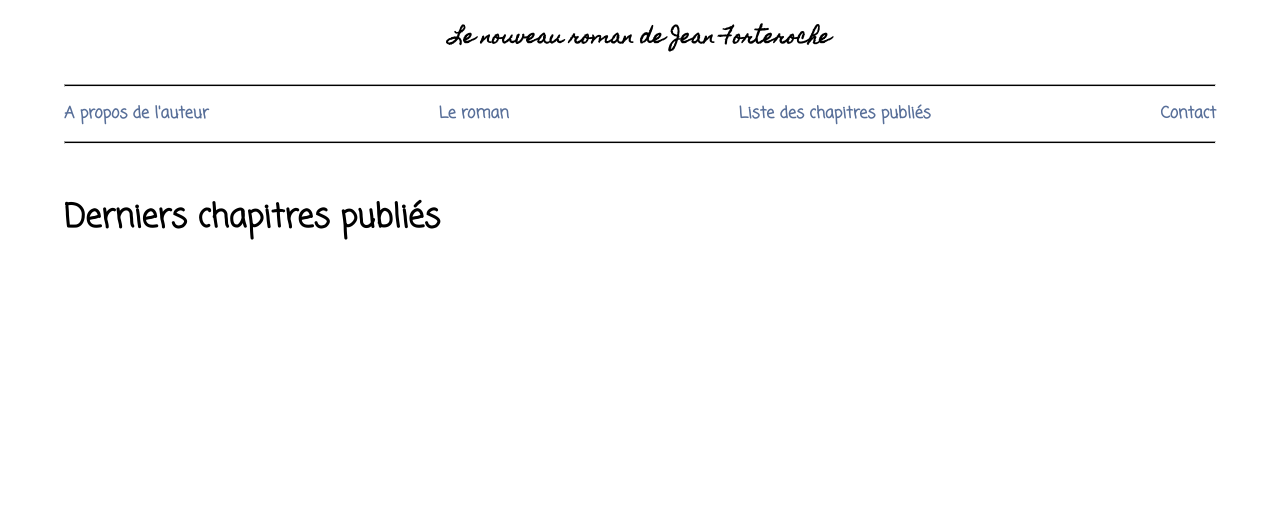
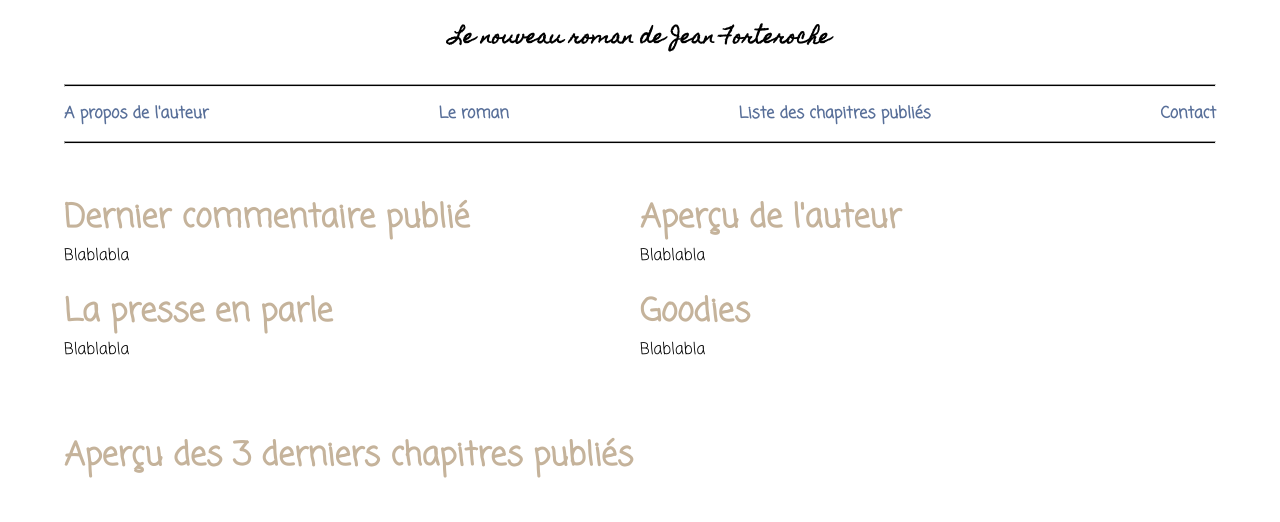
Before and after one commit to nushr/ProjetAlaska, a PHP site: page / in a window 1280 px wide. Shown: the part 569-1091 px from the top of the page. Before the commit the page ends 809 px from the top, so only its background shows below. Run offline with PHP 8.4, Linux system fonts and the light colour scheme; data that the repository does not hold is empty.

Commit message:
Mise en page de la homepage (rubriques)

```diff
--- a/public/styles/styles.css
+++ b/public/styles/styles.css
@@ -67,9 +67,26 @@ h4 {
 /* P * O * S * T * S * * * L * I * S * T */
 /* * * * * * * * * * * * * * * * * * * * */
 
+#home_widgets {
+    width:90%;
+    margin:50px auto;
+    display:flex;
+    flex-wrap: wrap;
+}
+
+#home_widgets > div {
+    margin-bottom:20px;
+    width:50%;
+}
+
+#last_comment, #about_author {
+    width:50%;
+    /*padding: 10px;*/
+}
+
 #last_posts {
     width:90%;
-    margin: 50px auto;
+    margin: 40px auto;
     text-align:justify;
 }
 
@@ -80,6 +97,10 @@ h4 {
 
 #post_extract {
     margin-top: 30px;
+}
+
+#home_widgets h1, #last_posts h1 {
+    color:#c5b39b;
 }
 
 
--- a/view/homeView.php
+++ b/view/homeView.php
@@ -40,9 +40,30 @@
             <hr>
         </menu>
 
+
+        <div id="home_widgets">
+            <div id="last_comment">
+                <h1>Dernier commentaire publié</h1>
+                <p>Blablabla</p>
+            </div>
+            <div id="about_author">
+                <h1>Aperçu de l'auteur</h1>
+                <p>Blablabla</p>
+            </div>
+            <div id="press_comments">
+                <h1>La presse en parle</h1>
+                <p>Blablabla</p>
+            </div>
+            <div id="bonus">
+                <h1>Goodies</h1>
+                <p>Blablabla</p>
+            </div>
+        </div>
+
+
         <div id="last_posts">
 
-        <h1>Derniers chapitres publiés</h1>
+            <h1>Aperçu des 3 derniers chapitres publiés</h1>
 
             <?php
 
--- a/view/template.php
+++ b/view/template.php
@@ -6,7 +6,7 @@
 
         <meta charset="utf-8">
 
-        <title><?= $title ?></title>
+        <title>Billet simple pour l'Alaska : <?= $title ?></title>
 
         <meta name="viewport" content="width=device-width,initial-scale=1.0">
 
```
